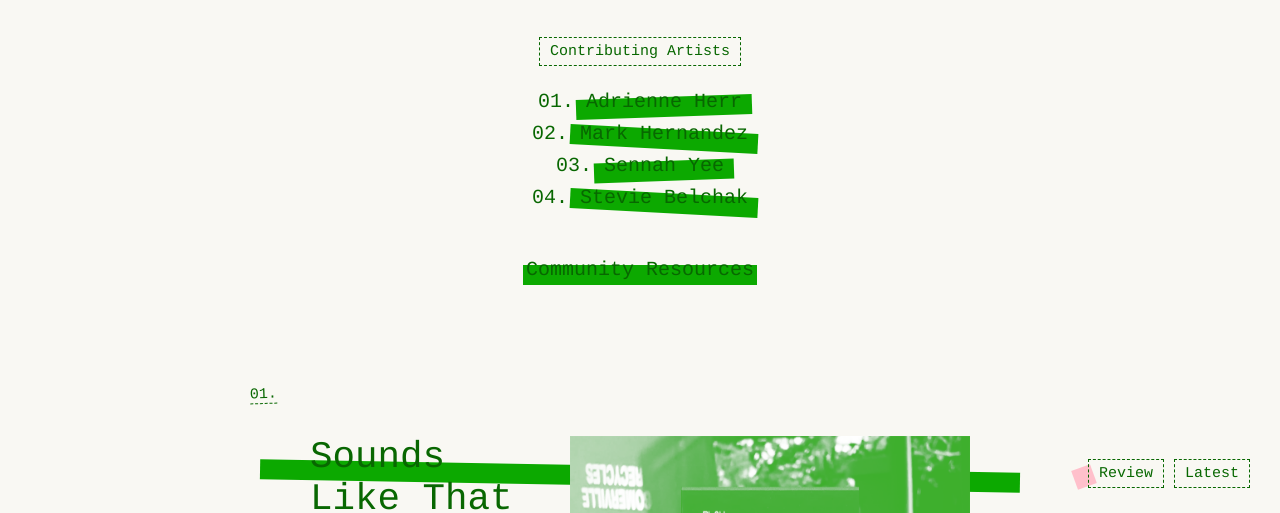
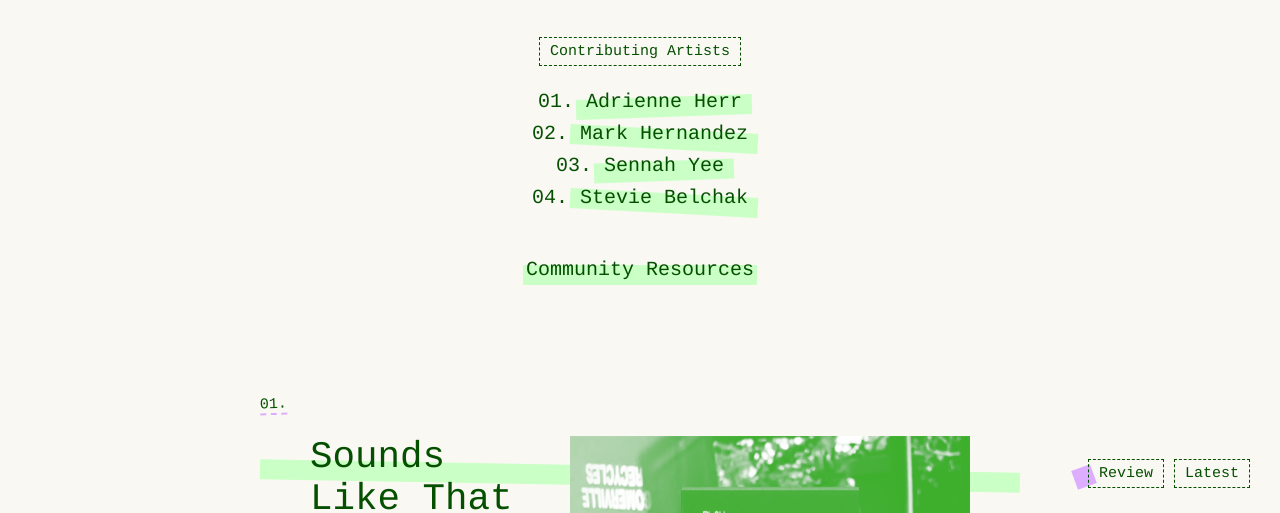
Before and after one commit to mjt-vo/quarterless, a plain HTML site: page index.html in a window 1280 px wide. Shown: the part 287-800 px from the top of the page. Drawn offline with Linux system fonts and the light colour scheme; a web font is replaced by a local one.

Commit message:
testing color

```diff
--- a/styles/main.unmin.css
+++ b/styles/main.unmin.css
@@ -1,9 +1,9 @@
 :root {
   --color-bg: #f9f8f3;
-  --color-highlight: #0ca900;
-  --color-main: #086701;
-  --color-yellow: #0ca900;
-  --color-pink: pink;
+  --color-main: #055000;
+  --color-link-hover: #92ff88;
+  --color-link: #caffc5;
+  --color-pink: #ddaeff;
   --height-footer: 80px;
   --height-header: 40px;
   --spacing: 40px;
@@ -153,10 +153,10 @@ a:not(.card--link):before {
   width: calc(100% + 20px);
   transform: rotate(-2deg);
   transition: background-color 0.2s;
-  background: var(--color-yellow);
+  background: var(--color-link);
 }
 a:not(.card--link):hover:before {
-  background: var(--color-highlight);
+  background: var(--color-link-hover);
 }
 *:not(p):nth-child(even) > a:not(.card--link):before {
   transform: rotate(3deg);
@@ -279,10 +279,10 @@ button {
   width: calc(100% + 100px);
   transform: rotate(1deg);
   transition: background-color 0.2s;
-  background: var(--color-yellow);
+  background: var(--color-link);
 }
 .card--link:hover .card--title:before {
-  background: var(--color-highlight);
+  background: var(--color-link-hover);
 }
 
 .card:nth-of-type(3n+2) .card--title:before {
@@ -303,27 +303,31 @@ button {
   display: block;
   overflow: hidden;
   content: "\2192 \2192 \2192 \2192 \2192 \2192 \2192 \2192 \2192 \2192 \2192 \2192 \2192 \2192 \2192 \2192 \2192 \2192 \2192 \2192 \2192 \2192 \2192 \2192 \2192 \2192 \2192 \2192 \2192 \2192";
-  margin-top: var(--spacing);
+  margin-top: 20px;
   width: 100%;
   letter-spacing: 15px;
   color: var(--color-pink);
   transition: color 0.2s;
 }
 .card--link:hover:after {
-  color: var(--color-highlight);
+  color: var(--color-link-hover);
 }
 
 .card--date {
   position: absolute;
-  left: -60px;
-  top: -50px;
+  left: -50px;
+  top: -40px;
   display: inline-block;
   margin-bottom: 0;
-  border-bottom: 1px dashed;
+  border-bottom: 2px dashed;
+  border-color: var(--color-pink);
   font-size: 1.5rem;
   line-height: 1.7rem;
   text-align: right;
   transform: rotate(-2deg);
+}
+.card--link:hover .card--date {
+  border-color: var(--color-link-hover);
 }
 .card--author {
   font-style: italic;
```
